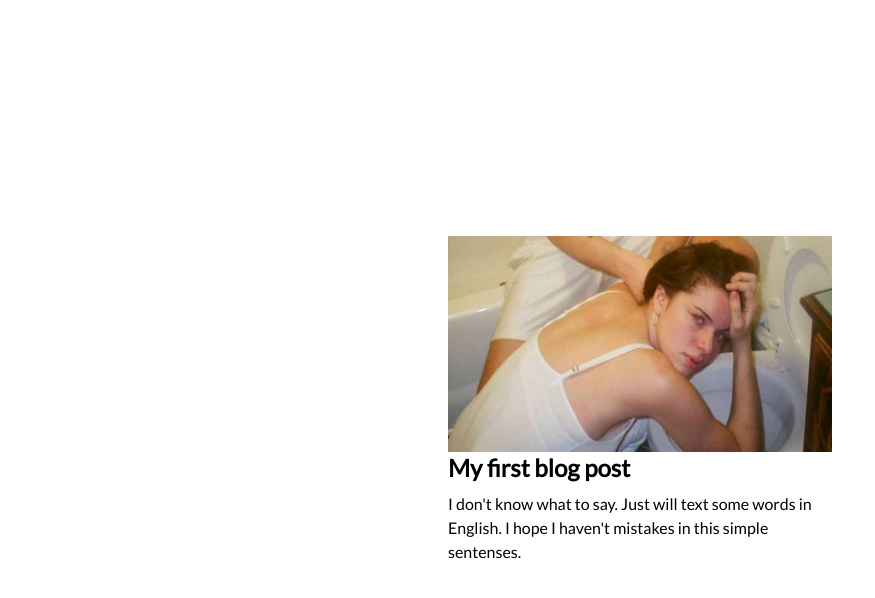
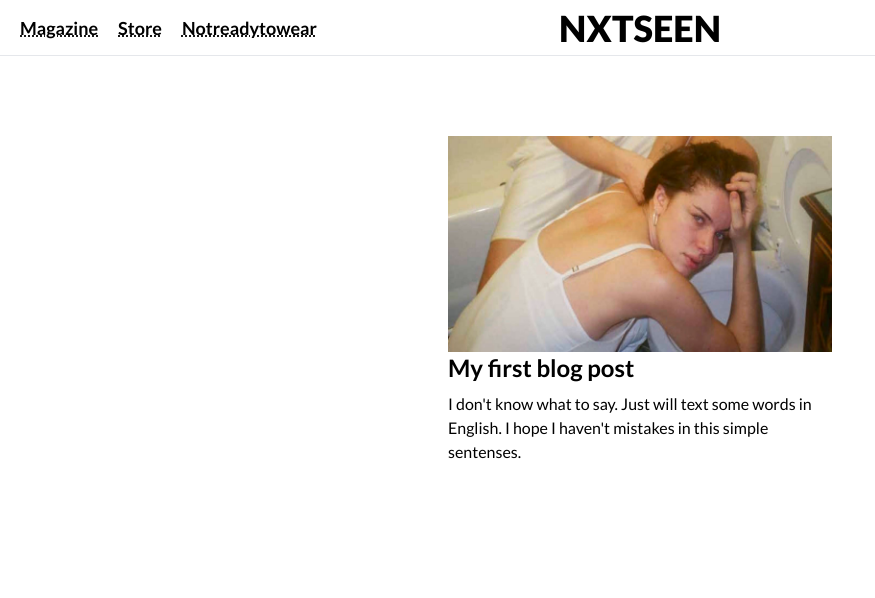
Before and after one commit to aphex99/nxtable, a Next.js app: page / in a window 1280 px wide. Shown: the top 598 px of the page, without its empty margins (0-875 px from the left). Built offline with nearby package versions, Linux system fonts and the light colour scheme.

Commit message:
Created top navbar. Added Link components. Selected active link

```diff
--- a/app/layout.tsx
+++ b/app/layout.tsx
@@ -1,8 +1,9 @@
 import "./globals.css";
+import NavLinks from "@/app/ui/nav-links";
 import {Lato} from "next/font/google";
 
-const lato = Lato({
-    weight: '400',
+export const lato = Lato({
+    weight: ['400', "700", "900"],
     subsets: ['latin'],
 });
 
@@ -13,7 +14,12 @@ export default function RootLayout({
 }>) {
     return (
         <html lang="en" className={lato.className}>
+        <head>
+            <title>NXTSEEN</title>
+            <link rel="icon" href="/favicon/favicon.svg" sizes="any"/>
+        </head>
         <body>
+        <NavLinks/>
         {children}
         </body>
         </html>
--- /dev/null
+++ b/app/magazine/page.tsx
@@ -0,0 +1,3 @@
+export default function Magazine() {
+    return <span className={"text-5xl"}>Magazine Page</span>;
+};
--- /dev/null
+++ b/app/notreadytowear/page.tsx
@@ -0,0 +1,3 @@
+export default function Notreadytowear() {
+    return <span className={"text-5xl"}>Notreadytowear Page</span>;
+};
--- a/app/page.tsx
+++ b/app/page.tsx
@@ -2,8 +2,8 @@ import Image from 'next/image';
 
 export default function Home() {
     return (
-        <div className={"h-screen flex justify-center items-center"}>
-            <article className="flex flex-col w-sm">
+        <div className={"flex justify-center items-center"}>
+            <article className="flex flex-col w-sm my-20">
                 <Image
                     alt={"Julia Fox above the toilet bowl"}
                     src={'/posts/fox.jpg'}
--- /dev/null
+++ b/app/store/page.tsx
@@ -0,0 +1,3 @@
+export default function Store() {
+    return <span className={"text-5xl"}>Store Page</span>;
+};
--- a/app/ui/nav-links.tsx
+++ b/app/ui/nav-links.tsx
@@ -1,5 +1,6 @@
 'use client';
-
+import {lato} from "@/app/layout";
+import Link from "next/link";
 import {usePathname} from "next/navigation";
 
 const links = [
@@ -12,5 +13,28 @@ export default function NavLinks() {
 
     const pathname = usePathname();
 
+    return (
+        <div className={"flex items-center w-full h-14 border-b-1 border-b-gray-200"}>
+            <ul className={"flex w-fit gap-5 ml-5 text-lg"}>
+                {links.map((link, i) => {
+                    return (
+                        <li key={i}>
+                            <Link
+                                href={link.href}
+                                className={`font-bold underline decoration-dotted ${pathname === link.href && "text-red-600"} hover:text-red-600`}
+                            >
+                                {link.name}
+                            </Link>
+                        </li>
+                    );
+                })}
+            </ul>
+            <Link
+                href={'/'}
+                className={`absolute top-2 left-1/2 transform -translate-x-1/2 text-4xl hover:text-red-600 font-black ${lato.className}`}
+            >NXTSEEN</Link>
+        </div>
+    );
+
 
 }
--- a/eslint.config.mjs
+++ b/eslint.config.mjs
@@ -2,12 +2,16 @@ import js from "@eslint/js";
 import globals from "globals";
 import tseslint from "typescript-eslint";
 import pluginReact from "eslint-plugin-react";
-import { defineConfig } from "eslint/config";
+import {defineConfig} from "eslint/config";
 
 
 export default defineConfig([
-  { files: ["**/*.{js,mjs,cjs,ts,mts,cts,jsx,tsx}"], plugins: { js }, extends: ["js/recommended"] },
-  { files: ["**/*.{js,mjs,cjs,ts,mts,cts,jsx,tsx}"], languageOptions: { globals: globals.browser } },
-  tseslint.configs.recommended,
-  pluginReact.configs.flat.recommended,
+    {
+        files: ["**/*.{js,mjs,cjs,ts,mts,cts,jsx,tsx}"],
+        plugins: {js},
+        extends: ["js/recommended"],
+    },
+    {files: ["**/*.{js,mjs,cjs,ts,mts,cts,jsx,tsx}"], languageOptions: {globals: globals.browser}},
+    tseslint.configs.recommended,
+    pluginReact.configs.flat.recommended,
 ]);
--- a/package.json
+++ b/package.json
@@ -9,6 +9,7 @@
     "lint": "next lint"
   },
   "dependencies": {
+    "clsx": "^2.1.1",
     "next": "15.4.1",
     "react": "19.1.0",
     "react-dom": "19.1.0"
@@ -23,6 +24,7 @@
     "eslint": "^9.31.0",
     "eslint-config-next": "15.4.1",
     "eslint-plugin-react": "^7.37.5",
+    "eslint-plugin-unused-imports": "^4.1.4",
     "globals": "^16.3.0",
     "postcss": "^8.5.6",
     "tailwindcss": "^4.1.11",
```
Also changed, not shown: public/favicon/favicon.svg (added), 1 other file (tests, documents, lock files or other folders).
